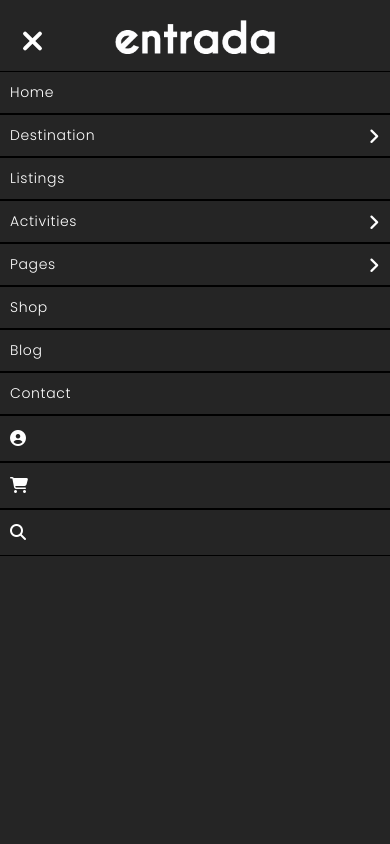
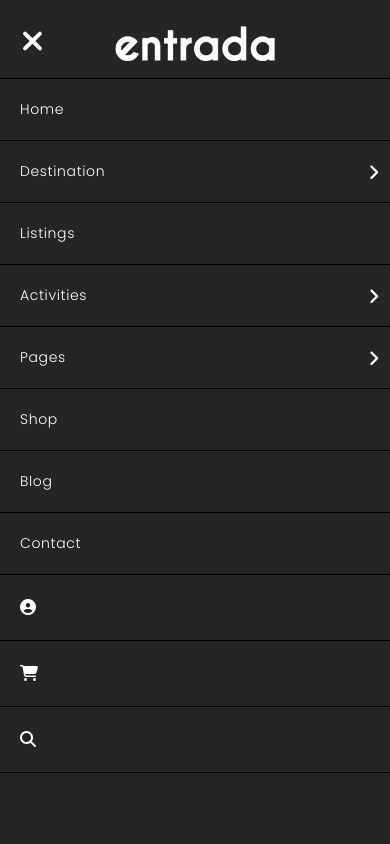
Before and after one commit to VuBaoNgoc01/Entrada_Travel, a plain HTML site: page index.html in a window 390 px wide. Both pictures are taken after a click on the button 33 px from the left and 42 px from the top of the page. Shown: the top 844 px of the page. Drawn offline with nearby package versions, Linux system fonts and the light colour scheme.

Commit message:
change menu rp

```diff
--- a/css/style.css
+++ b/css/style.css
@@ -1963,6 +1963,7 @@ footer {
     .box-navbar .wrap-navbar .box-menu.active {
         display: block;
         width: 100%;
+        height: 90%;
         transition: all 0.3s linear;
     }
 
@@ -1983,25 +1984,25 @@ footer {
         flex-direction: column;
         justify-content: left;
         width: 100%;
+        margin: 0;
         transform: translateY(0%);
         transition: all 0.5s linear;
     }
 
     .box-navbar .wrap-navbar .box-menu.active .wrap-menu .menu>li {
-        border-bottom: 1px solid #000;
         border-top: 1px solid #000;
         width: 100%;
     }
 
     .box-navbar .wrap-navbar .box-menu.active .wrap-menu .menu>li>a {
-        padding: 10px;
+        padding: 20px;
         width: 100%;
     }
 
     .box-navbar .wrap-navbar .box-menu .wrap-menu .menu>li>.nav-arrow {
         display: block;
         position: absolute;
-        top: 10px;
+        top: 20px;
         right: 3%;
         transition: all 0.25s linear;
     }
@@ -2023,13 +2024,17 @@ footer {
         border: none;
         align-items: normal;
         justify-content: left;
-    }
-
-    .box-navbar .wrap-navbar .box-menu.active .box-cta .cta {
-        border: none;
-        padding: 10px;
+        padding: 0;
+        border-top: 1px solid #000;
+    }
+
+    .box-navbar .wrap-navbar .box-menu.active .box-cta .cta:last-child {
         border-bottom: 1px solid #000;
-        border-top: 1px solid #000;
+    }
+
+    .box-navbar .wrap-navbar .box-menu.active .box-cta .cta a {
+        width: 100%;
+        padding: 20px;
     }
 
     .box-navbar .wrap-navbar .box-menu .wrap-menu .menu .dropdown {
@@ -2048,6 +2053,7 @@ footer {
     .box-navbar .wrap-navbar .box-menu .wrap-menu .menu .open .dropdown {
         display: block;
         top: 0;
+        padding: 0px 0px 10px 0px;
         height: auto;
     }
 
@@ -2746,6 +2752,7 @@ footer {
     .box-navbar .wrap-navbar .box-menu .wrap-menu .menu .dropdown .dropdown-left>li .item-right {
         left: 35%;
         width: 100%;
+        height: 93%;
         grid-template-columns: auto;
     }
 }
```
